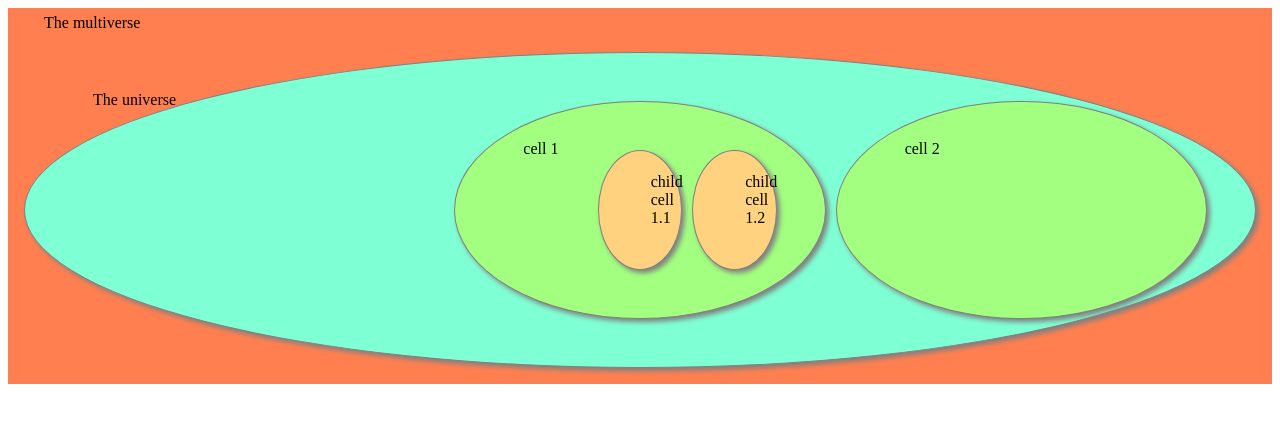
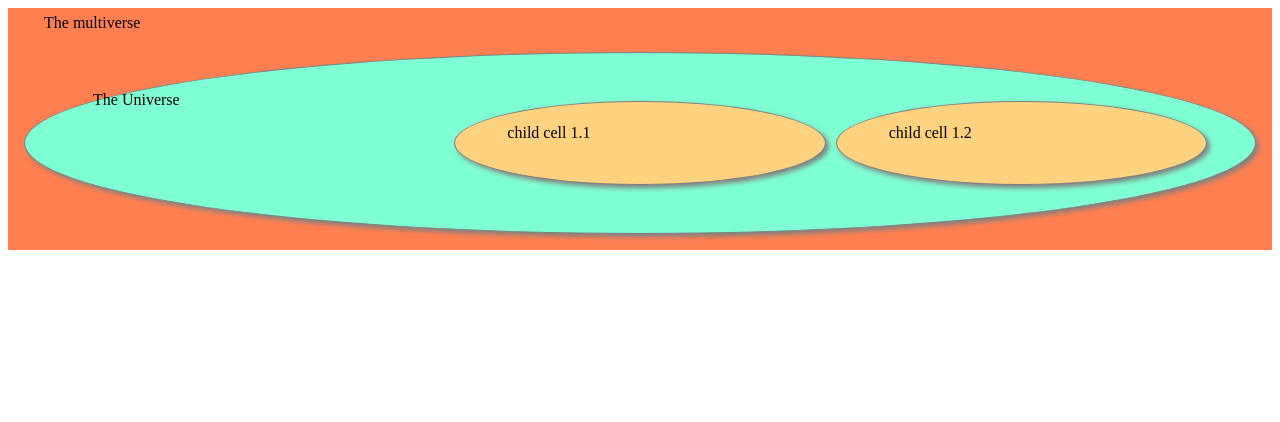
Before and after one commit to ptorrsmith/javascript-cells, a plain HTML site: page index.html in a window 1280 px wide. Drawn offline with Linux system fonts and the light colour scheme.

Commit message:
Empty Multiverse HTML. Create all by JS

```diff
--- a/index.html
+++ b/index.html
@@ -19,21 +19,21 @@
     <!-- <div class="multiverse grid"></div> -->
 
     <div class="multiverse grid">
-        <span>The multiverse</span>
+        <!-- <span>The multiverse</span>
         <div class="universe cell grid" id="cell-0">
-            <span>The universe</span>
+            <span>The universe</span> -->
 
-            <div class="normal cell grid" id="cell-1">
+            <!-- <div class="normal cell grid" id="cell-1">
                 <span>cell 1</span>
                 <div class="child cell grid" id="cell-1.1"><span>child cell 1.1</span></div>
                 <div class="child cell grid" id="cell-1.2"><span>child cell 1.2</span></div>
             </div>
             <div class="normal cell grid">
                 <span>cell 2</span>
-                <!-- <div class="cell grid" id="cell-2.1">child cell 1 ..</div>
-                <div class="cell grid" id="cell-2.2">child cell 2 ..</div> -->
-            </div>
-        </div>
+                <div class="child cell grid" id="cell-2.1"><span>child cell 2.1</span></div>
+                <div class="child cell grid" id="cell-2.2"><span>child cell 2.2</span></div>
+            </div> -->
+        <!-- </div> -->
     </div>
 </body>
 
--- a/scripts/jscells.js
+++ b/scripts/jscells.js
@@ -15,22 +15,49 @@ var multiverse = {
     ]
 }
 
-var universes = {
-    cells: []
-}
-
-
 
 function startCells() {
-    // load multiverse
+    loadMultiverse(1);
+    loadUniverses(2);
 
 
 }
 
 
 
-function loadMultiverse() {
-    // create a two cells (divs of class="cell grid")
-    //
+function loadMultiverse(count) {
+    // clear out existing html
+    let multiverse = document.getElementsByClassName('multiverse')[0];
+    multiverse.innerHTML = "<span>The multiverse</span>";
+    // create a single universe and put into the multiverse
+    let universe = document.createElement('div');
+    universe.className = "universe cell grid";
+    universe.id = "cell-0";
+    let uvTitle = document.createElement('span');
+    uvTitle.innerHTML = "The Universe";
+    universe.appendChild(uvTitle);
+    // $('body').append(universe);
+    multiverse.appendChild(universe);
 
 }
+
+function loadUniverses(count) {
+    // loop through all universes and add count child cells
+    // only 1 universe for inital app
+    let universes = document.getElementsByClassName('universe');
+    for (i = 0; i < universes.length; i++) {
+        // do count times
+        for (j = 0; j < count; j++) {
+            let cell = document.createElement('div');
+            cell.className = "child cell grid";
+            cell.id = "cell-" + (i+1) + "." + (j+1);
+
+            let cellTitle = document.createElement('span');
+            cellTitle.innerHTML = "child cell " + (i+1) + "." + (j+1);
+            cell.appendChild(cellTitle);
+            universes[i].appendChild(cell);
+
+        }
+    }
+
+}
```
